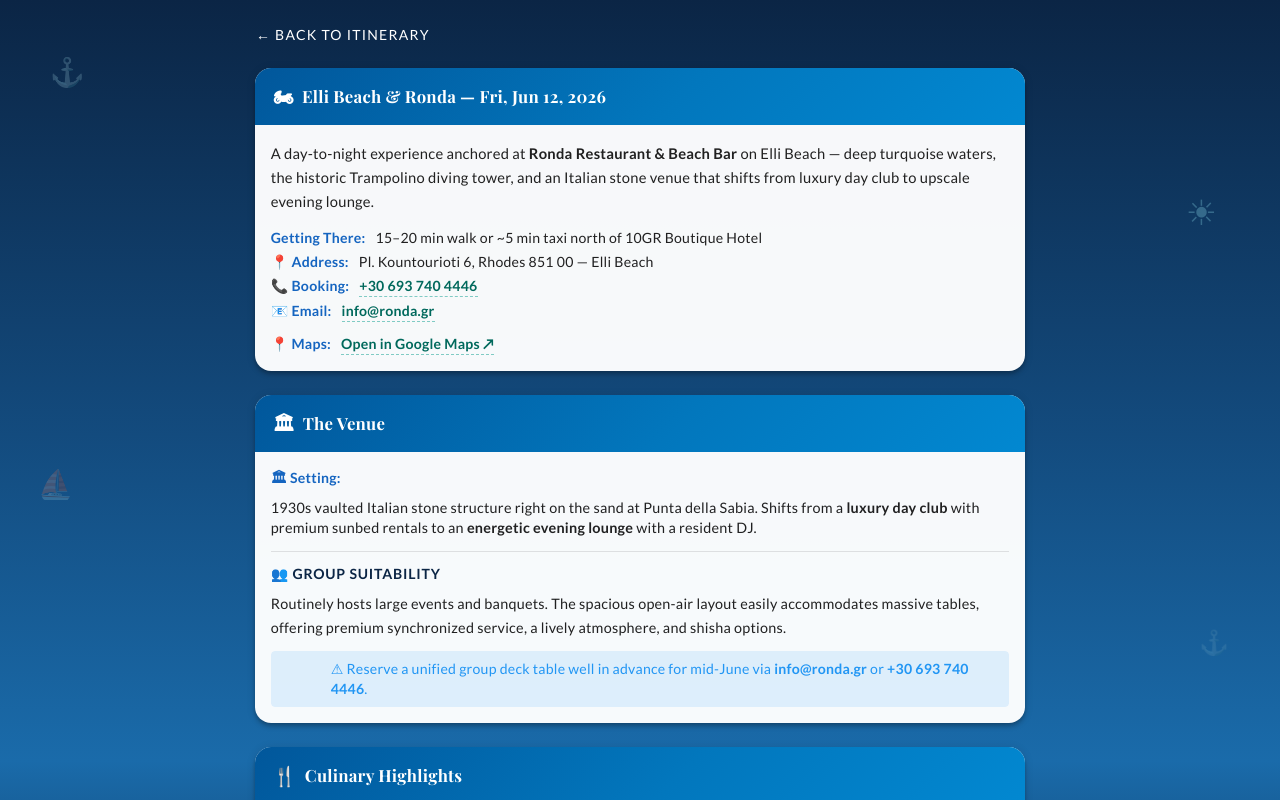
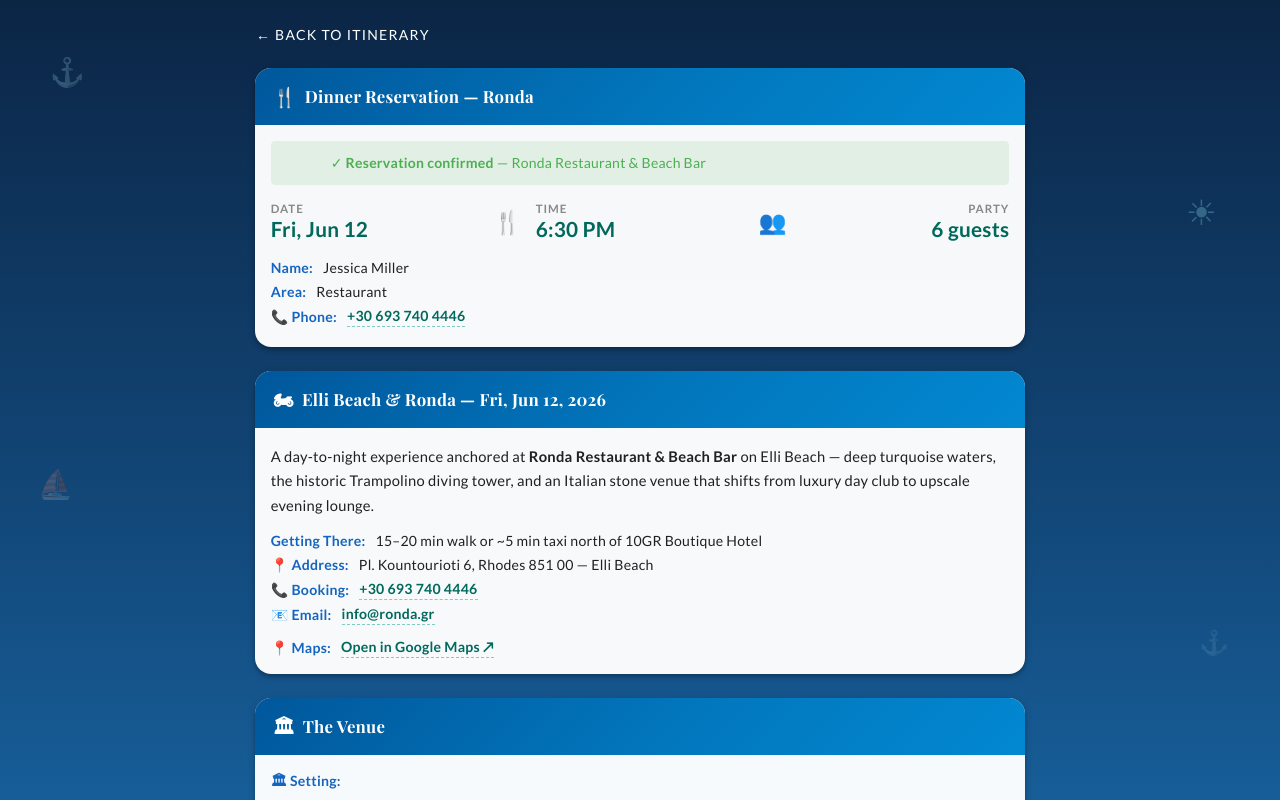
Before and after one commit to FlintShadey/Itenerary, a Vue app: page /#/elli-beach-ronda in a window 1280 px wide. Shown: the top 800 px of the page. Built offline with nearby package versions, Linux system fonts and the light colour scheme.

Commit message:
Add Ronda dinner reservation confirmation; update Jun 12 itinerary card

```diff
--- a/src/views/ElliBeachRonda.vue
+++ b/src/views/ElliBeachRonda.vue
@@ -7,6 +7,51 @@
           <v-btn variant="text" color="white" class="mb-4 pl-0" @click="$router.back()">
             &#8592; Back to Itinerary
           </v-btn>
+
+          <!-- Reservation Confirmation -->
+          <v-card hover elevation="4" class="mb-6 itinerary-card">
+            <v-card-title class="card-header" style="background:linear-gradient(135deg,#01579B 0%,#0277BD 55%,#0288D1 100%)!important;color:#fff!important;">
+              <span class="card-header-icon">&#127860;</span>
+              Dinner Reservation &mdash; Ronda
+            </v-card-title>
+            <v-card-text class="pa-4">
+
+              <v-alert type="success" variant="tonal" density="compact" class="mb-4">
+                &#10003; <strong>Reservation confirmed</strong> &mdash; Ronda Restaurant &amp; Beach Bar
+              </v-alert>
+
+              <div class="checkin-row mb-4">
+                <div class="checkin-block">
+                  <div class="checkin-label">Date</div>
+                  <div class="checkin-time">Fri, Jun 12</div>
+                </div>
+                <div class="checkin-divider">&#127860;</div>
+                <div class="checkin-block">
+                  <div class="checkin-label">Time</div>
+                  <div class="checkin-time">6:30 PM</div>
+                </div>
+                <div class="checkin-divider">&#128101;</div>
+                <div class="checkin-block text-right">
+                  <div class="checkin-label">Party</div>
+                  <div class="checkin-time">6 guests</div>
+                </div>
+              </div>
+
+              <div class="confirm-row mb-1">
+                <span class="detail-label">Name:</span>
+                <span>Jessica Miller</span>
+              </div>
+              <div class="confirm-row mb-1">
+                <span class="detail-label">Area:</span>
+                <span>Restaurant</span>
+              </div>
+              <div class="confirm-row mb-1">
+                <span class="detail-label">&#128222; Phone:</span>
+                <a href="tel:+306937404446" class="med-link">+30 693 740 4446</a>
+              </div>
+
+            </v-card-text>
+          </v-card>
 
           <!-- Overview -->
           <v-card hover elevation="4" class="mb-6 itinerary-card">
--- a/src/views/Itinerary.vue
+++ b/src/views/Itinerary.vue
@@ -1013,6 +1013,10 @@
                 <div class="confirm-row mb-1">
                   <span class="detail-label">Venue:</span>
                   <span>Ronda Restaurant &amp; Beach Bar &mdash; Elli Beach, Rhodes</span>
+                </div>
+                <div class="confirm-row mb-1">
+                  <span class="detail-label">Dinner Reservation:</span>
+                  <span>6:30 PM &mdash; Jessica Miller &middot; 6 guests &middot; Restaurant area</span>
                 </div>
                 <div class="confirm-row mb-1">
                   <span class="detail-label">Getting There:</span>
```
